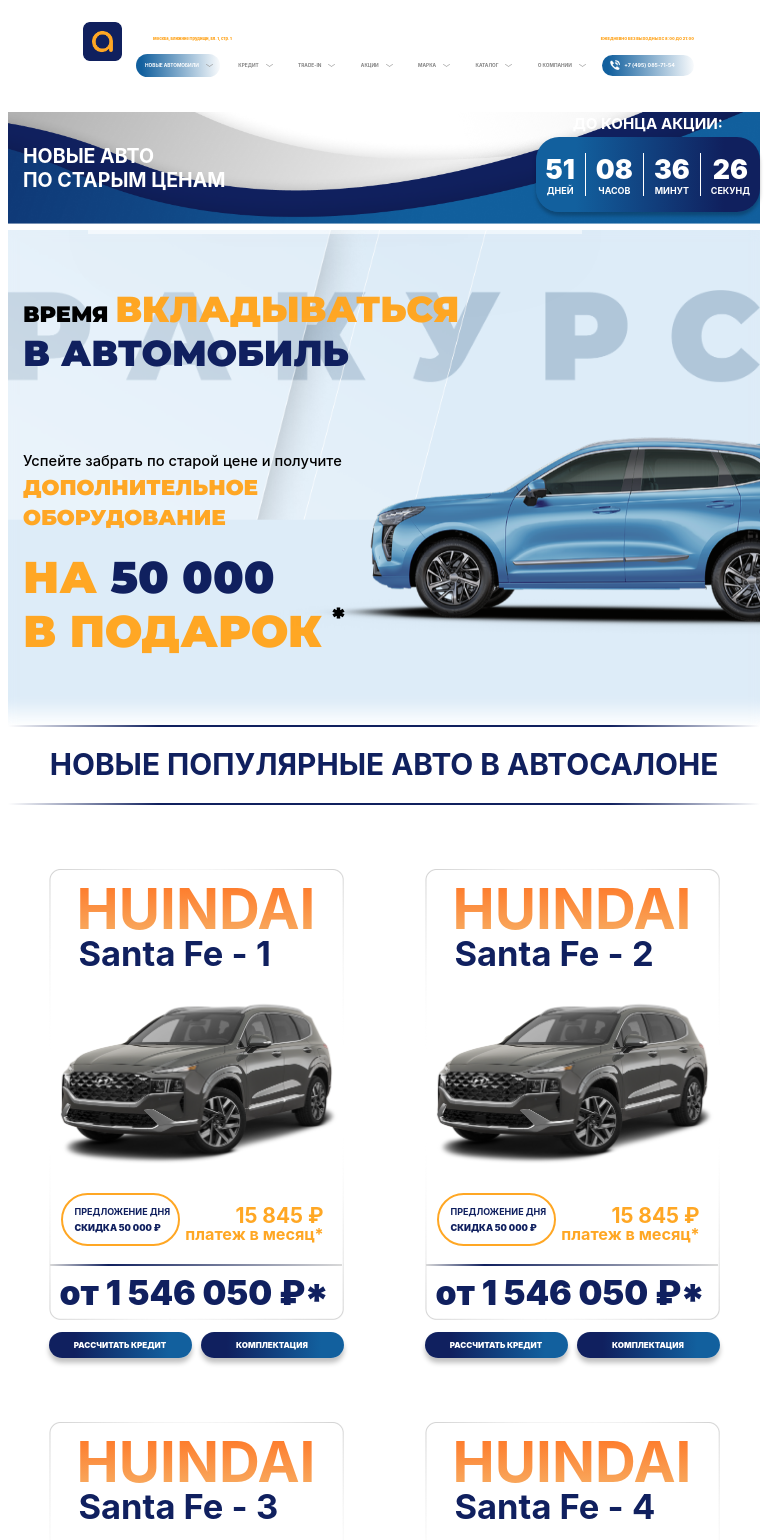
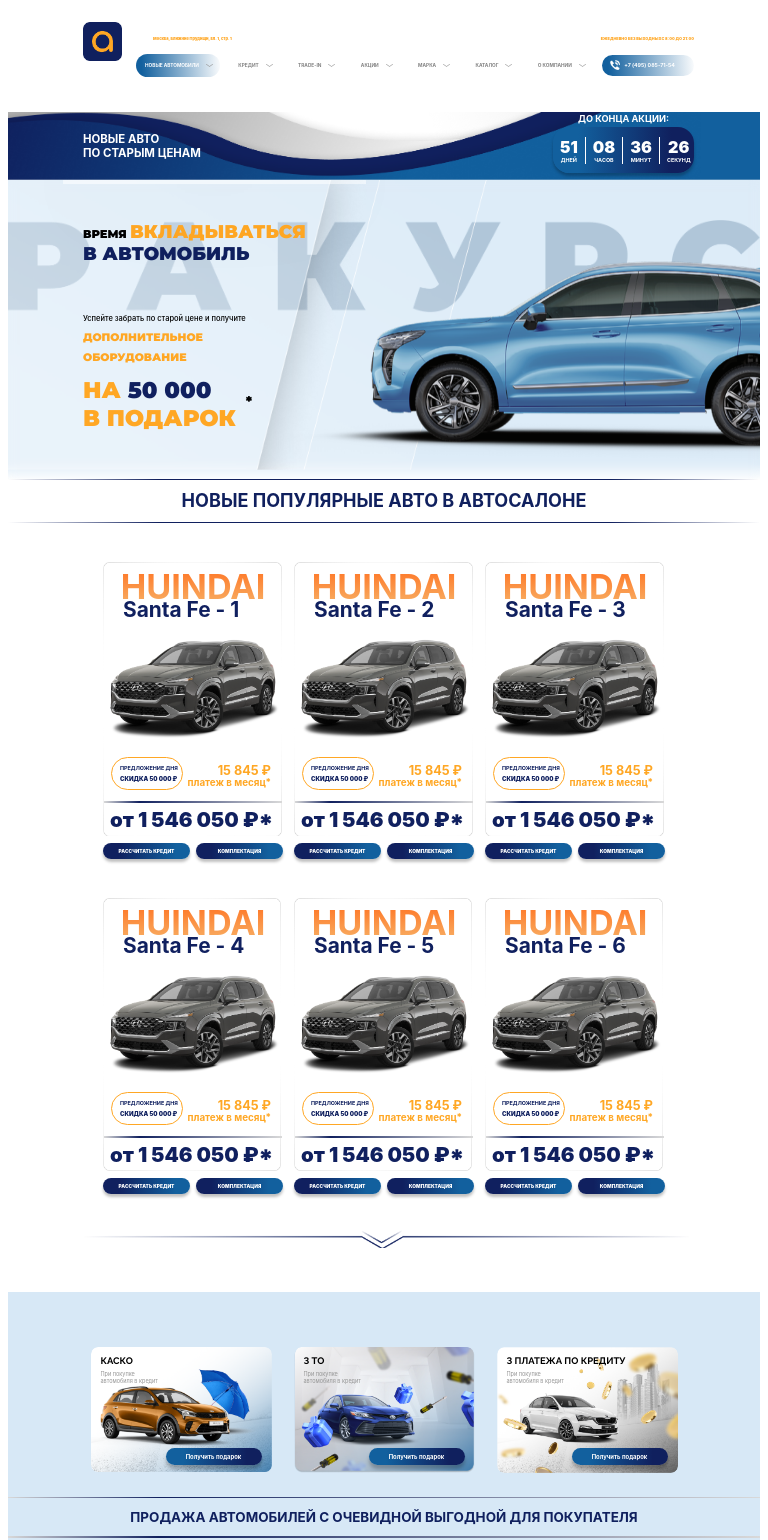
Before and after one commit to MikeGer92/AutoRakurs, a Vue app: page / in a window 768 px wide. Shown: the top 1540 px of the page. Built offline with nearby package versions, Linux system fonts and the light colour scheme; a web font is replaced by a local one; what vue-yandex-maps would draw is missing.

Commit message:
added Home page 768px

```diff
--- a/src/components/BenefitCard.vue
+++ b/src/components/BenefitCard.vue
@@ -170,6 +170,36 @@
     }
   }
 }
+@media (min-width: 606px) and (max-width: 768px) {
+  .benefit {
+    margin: 10px 11px;
+    width: 181px;
+    height: 126px;
+    border-radius: 7.09964px;
+    &__header {
+      &_title {
+        margin: 8px 0 5px 10px;
+        font-size: 9.46619px;
+        line-height: 11px;
+      }
+      &_descr, &_event {
+        width: 86px;
+        margin: 0 0 0 10px;
+        font-size: 5.52194px;
+        line-height: 7px;
+      }
+    }
+    &__button {
+      width: 96px;
+      height: 17px;
+      margin: 0 10px 8px 0;
+      font-size: 5.91637px;
+      line-height: 7px;
+      box-shadow: 0px 3.90922px 3.90922px rgba(0, 0, 0, 0.25);
+      border-radius: 32px;
+    }
+  }
+}
 @media (max-width: 605px) {
   .benefit {
     display: none;
--- a/src/components/CarCard.vue
+++ b/src/components/CarCard.vue
@@ -328,6 +328,78 @@
     }
   }
 }
+@media (min-width: 606px) and (max-width: 768px) {
+  .homecar-main {
+    width: 180px;
+    margin-top: 39px;
+  }
+  .car {
+    width: 100%;
+    &__brand {
+      margin: 4px 10px 0 10px ;
+      font-size: 34.1891px;
+      line-height: 41px;
+      align-self: center;
+      text-align: center;
+    }
+    &__model {
+      margin: -10px 0 0 20px;
+      font-size: 20.8882px;
+      line-height: 25px;
+    }
+    &__image {
+      max-width: 443px;
+    }
+    &__offer {
+      &_day {
+        width: 70px;
+        margin: 7px 4px 11px 8px;
+        border: 1.22746px solid #FFA724;
+        border-radius: 19.6394px;
+        &-off {
+          padding: 7px 0 0 8px;
+          font-size: 5.4356px;
+          line-height: 7px;
+        }
+        &-disc {
+          padding: 3px 0 7px 8px;
+          font-size: 5.96649px;
+          line-height: 7px;
+        }
+      }
+      &_payment {
+        width: 84px;
+        margin-right: 8px;
+        &-sum {
+          font-size: 12.6583px;
+          line-height: 13px;
+        }
+        &-period {
+          font-size: 9.81972px;
+          line-height: 10px;
+        }
+      }
+    }
+    &__coast {
+      margin: 4px 7px;
+      font-size: 20.4006px;
+      line-height: 25px;
+    }
+  }
+  .homecar-buttons {
+    margin: 7px 0 0 0;
+    &_btn {
+      max-width: 87px;
+      height: 16px;
+      box-shadow: 0px 2.94107px 2.94107px rgba(0, 0, 0, 0.25);
+      border-radius: 27.2049px;
+      &-credit, &-compl {
+        font-size: 4.85773px;
+        line-height: 6px;
+      }
+    }
+  }
+}
 @media (max-width: 605px) {
   .homecar-main {
     max-width: 336px;
--- a/src/components/Timer.vue
+++ b/src/components/Timer.vue
@@ -147,6 +147,28 @@
       }
     }
   }
+}
+@media (min-width: 606px) and (max-width: 769px) {
+  .count {
+    max-width: 141px;
+    height: 46px;
+    margin-bottom: 9px;
+    background: linear-gradient(90.43deg, #12609E 17.95%, #10205E 83.93%);
+    box-shadow: 0px 3px 3px rgba(0, 0, 0, 0.25);
+    border-radius: 16px;
+    &__item {
+      padding: 0 7px;
+      border-right: 1px solid #FFF;
+      &_num {
+        font-size: 16.1541px;
+        line-height: 20px;
+      }
+      &_descr {
+        font-size: 5.43965px;
+        line-height: 7px;
+      }
+    }
+  }
 
 }
 @media (max-width: 605px) {
--- a/src/components/app/Footer.vue
+++ b/src/components/app/Footer.vue
@@ -426,7 +426,7 @@
   }
 
 }
-@media (min-width: 605px) and (max-width: 768px) {
+@media (min-width: 606px) and (max-width: 769px) {
   .footer {
     max-width: 768px;
     &__main {
--- a/src/components/app/Navbar.vue
+++ b/src/components/app/Navbar.vue
@@ -341,7 +341,7 @@
     }
   }
 }
-@media (min-width: 605px) and (max-width: 769px) {
+@media (min-width: 606px) and (max-width: 769px) {
   .active {
     height: 23px;
     background: linear-gradient(266.93deg, #FFFFFF -1.96%, #12609E 92.96%);
--- a/src/views/Home.vue
+++ b/src/views/Home.vue
@@ -716,6 +716,157 @@
     }
   }
 }
+@media (min-width: 606px) and (max-width: 769px) {
+  .home {
+    &__wrapper {
+      max-width: 768px;
+    }
+    &__header {
+      max-width: 768px;
+      max-height: 68px;
+      margin: 0 0 0px 0;
+      background-size: cover;
+      background-position: 50% 100%;
+      &_block {
+        max-width: 620px;
+        margin: 0 auto;
+      }
+      &_title {
+        margin-left: 9px;
+        font-size: 11.4032px;
+        line-height: 14px;
+        align-items: center;
+      }
+      &_timer {
+        &-title {
+          font-size: 9.18204px;
+          line-height: 11px;
+          margin: 3px 0 3px 0;
+        }
+      }
+    }
+    &__main {
+      position: relative;
+      max-width: 768px;
+      height: 299px;
+      // margin: calc((-50px - (1920px - 100vw)/4)) auto 0 auto;
+      background: linear-gradient(180deg, rgba(52, 138, 210, 0.17) 95%, #FFFFFF 100%);
+      // background-size: cover;
+      overflow: hidden;
+      &_rakurs {
+        // position: absolute;
+        // top: calc(25% - ((100vw - 1280px)/4));
+        max-width: 768px;
+        // margin: 0 auto;
+        // margin: calc((0px + (1920px - 100vw)/4)) auto 0 auto;
+        background: url('../assets/images/home-filter.png') 0px 0px/contain no-repeat,
+                    url('../assets/images/home-rakurs.png') 0px 40px/contain no-repeat;
+        backdrop-filter: blur(5px);
+      }
+      &_filter {
+        margin: 0 0 0 55px;
+        height: 0;
+        width: 299px;
+        // border-left: 0px solid transparent;
+        // border-right: 180px solid transparent;
+        // border-top: 740px solid rgba(255, 255, 255, 0.1);
+        background: url('../assets/images/home-rakurs.png') 0px 40px/contain no-repeat;
+        border: 2.44616px solid rgba(255, 255, 255, 0.5);
+        box-shadow: 0px 0px 122.308px rgba(0, 0, 0, 0.25);
+        backdrop-filter: blur(5px);
+      }
+      &_text {
+        // margin: calc((-0px - (1920px - 100vw)/4)) auto 0 auto;
+        max-width: 620px;
+        max-height: 299px;
+        margin: 0 auto;
+        // background: url('../assets/images/home-main-car.png') right bottom no-repeat;
+        background-size: contain;
+      }
+      &_title {
+        margin: 37px 0 0 9px;
+        font-size: 11.4032px;
+        line-height: 14px;
+        &-orange, &-blue {
+          font-size: 18.4485px;
+          line-height: 22px;
+        }
+      }
+      &_oldprice {
+        margin: 40px 0 0 9px;
+        &-black {
+          font-size: 7.51329px;
+          line-height: 141.9%;
+        }
+        &-orange {
+          font-size: 10.947px;
+          line-height: 141.9%;
+        }
+      }
+      &_gift {
+        margin: 10px 0 90px 9px;
+        font-size: 22.741px;
+        line-height: 28px;
+        &-black {
+          font-size: 13.4379px;
+          line-height: 16px;
+        }
+      }
+      &_car {
+        position: absolute;
+        top: calc(9% - ((100vw - 768px)/4));
+        left: 190px;
+        display: block;
+        width: calc(100vw - 205px);
+        // min-width: 1000px;
+        height: 740px;
+        background: url('../assets/images/home-main-car.png') right 0px no-repeat;
+        background-size: contain;
+      }
+    }
+    &__divider {
+      &_line {
+        height: 1.2px;
+      }
+      &_text {
+        margin: 10px 0;
+        font-size: 18.0417px;
+        line-height: 22px;
+      }
+    }
+    &__cars {
+      max-width: 573px;
+    }
+    &__bottom-divider {
+      max-width: 620px;
+      height: 18px;
+      margin: 36px auto 44px auto;
+    }
+    &__benefit {
+      width: 100%;
+      max-width: 768px;
+      background: #D7E8F6;
+      &_wrapper {
+        margin: 45px 0;
+      }
+      &_block, &_options {
+        max-width: 610px;
+        margin: 0 auto;
+      }
+      &_divider {
+        margin: 14px 0;
+        &-line {
+          height: 1.5px;
+        }
+        &-text {
+          margin: 11px 0;
+          font-size: 13.4528px;
+          line-height: 16px;
+        }
+      }
+    }
+  }
+}
 @media (max-width: 605px) {
   .home {
     width: 100%;
```
